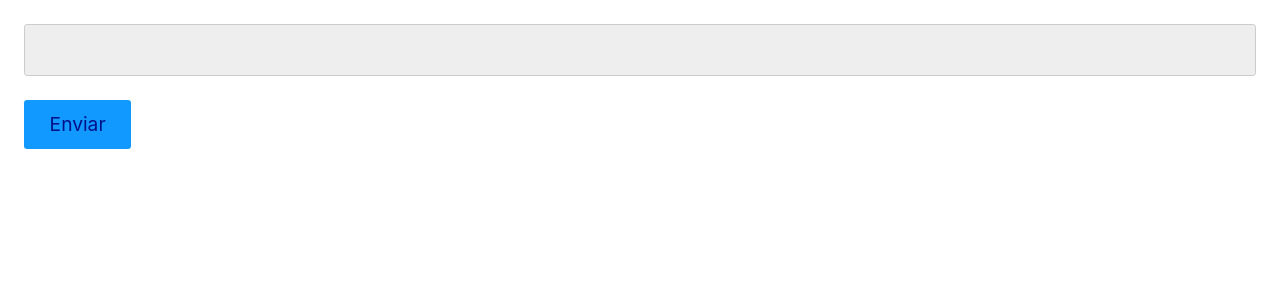
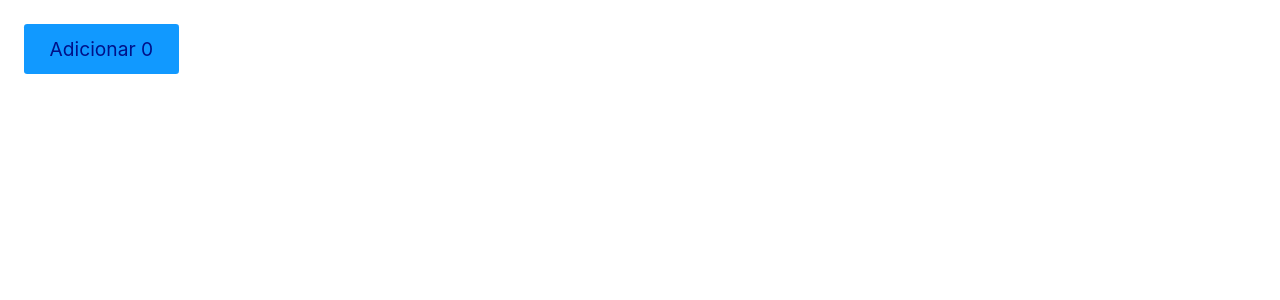
Before and after one commit to luisabianca/react-origamid, a React (Vite) app: page / in a window 1280 px wide. Shown: the top 300 px of the page. Built offline with nearby package versions, Linux system fonts and the light colour scheme.

Commit message:
using useRef to apply alert cart and remove alert with clearTimeOout

```diff
--- a/src/App.jsx
+++ b/src/App.jsx
@@ -1,10 +1,10 @@
 import React, { useEffect, useState } from 'react';
-import UseRefStudy from './UseRefStudy';
+import UseRefStudyCarrinho from './UseRefStudyCarrinho';
 
 const App = () => {
   return (
     <div>
-      <UseRefStudy />
+      <UseRefStudyCarrinho />
     </div>
   );
 };
--- /dev/null
+++ b/src/UseRefStudyCarrinho.jsx
@@ -0,0 +1,26 @@
+import React, { useRef, useState } from 'react'
+
+const UseRefStudyCarrinho = () => {
+  const [ cart, setCart ] = useState(0);
+  const [ alert, setAlert ] = useState(null);
+  const timeoutRef = useRef();
+
+  const handleClick = () => {
+    setCart(cart + 1);
+    setAlert('Item adicionado no carrinho');
+
+    clearTimeout(timeoutRef.current);
+    timeoutRef.current = setTimeout(() => {
+      setAlert(null);
+    }, 1000)
+  }
+
+  return (
+    <div>
+      <p>{alert}</p>
+      <button onClick={handleClick}>Adicionar {cart}</button>
+    </div>
+  )
+}
+
+export default UseRefStudyCarrinho;
```
